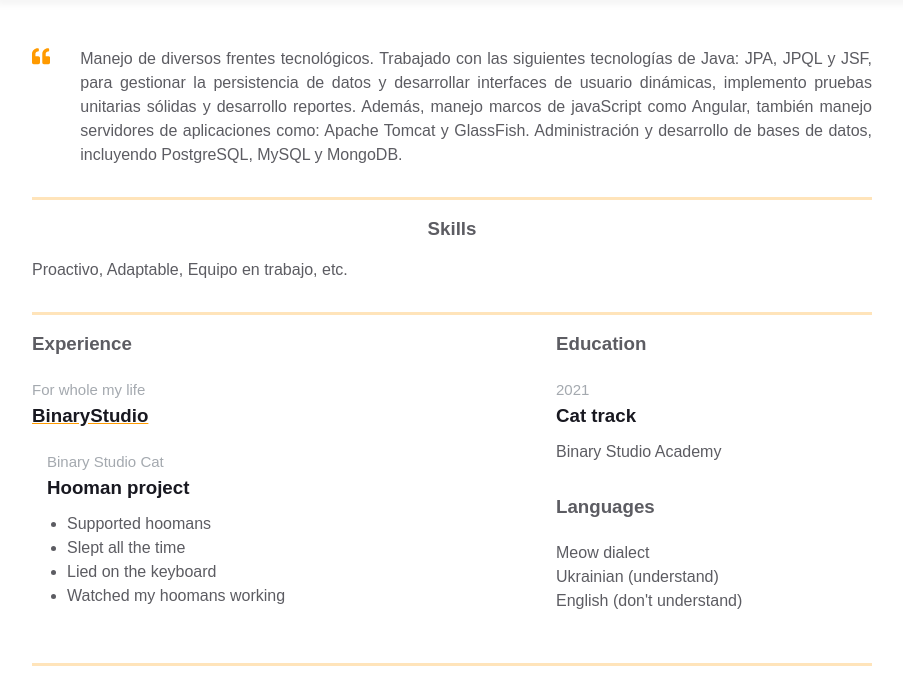
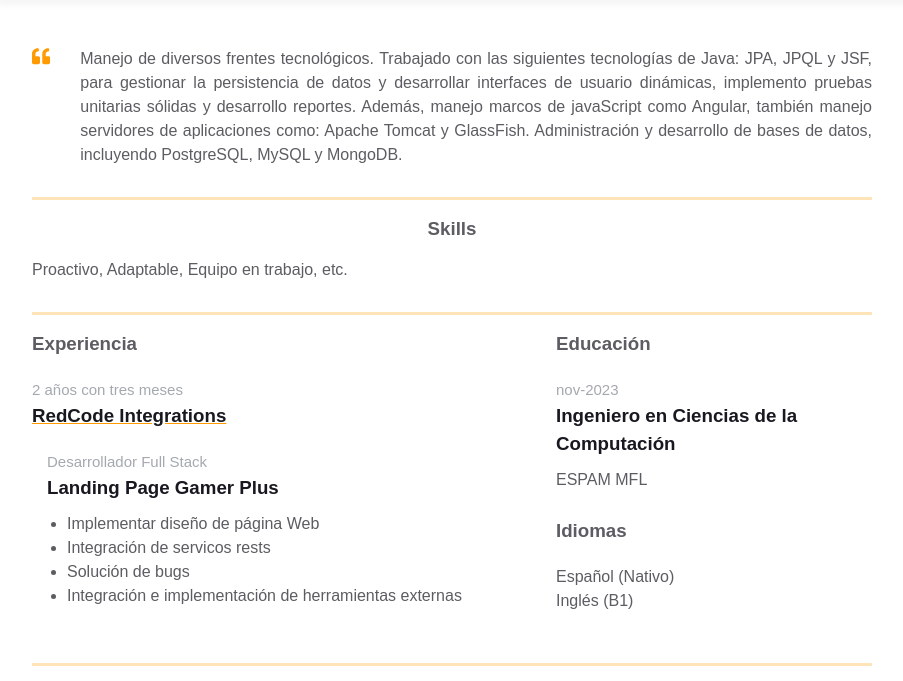
Before and after one commit to D-Loor/homepage, a plain HTML site: page index.html in a window 1280 px wide. Shown: the part 384-1065 px from the top of the page, without its empty margins (188-1091 px from the left). Drawn offline with Linux system fonts and the light colour scheme.

Commit message:
Updates to data

```diff
--- a/index.html
+++ b/index.html
@@ -14,7 +14,7 @@
             <div class="container">
                 <div class="resume__block">
                     <h1 class="contact-info__header">Diego Loor</h1>
-                    <h3 class="contact-info__sub-header">Dev semi senior </h3>
+                    <h3 class="contact-info__sub-header">Dev Semi-Senior </h3>
 
                     <div class="contact_info_container fh">
                         <div class="contact-info__block">
@@ -117,21 +117,21 @@
             <div class="main-info fh">
 
                 <div class="experiences">
-                    <h3 class="experiences__header">Experience</h3>
+                    <h3 class="experiences__header">Experiencia</h3>
                     <div class="experiences__company">
                         <div class="experiences__company-header">
-                            <span class="experiences__company-header-durability">For whole my life</span>
-                            <h3 class="experiences__company-header-name">BinaryStudio</h3>
+                            <span class="experiences__company-header-durability">2 años con tres meses</span>
+                            <h3 class="experiences__company-header-name">RedCode Integrations</h3>
                         </div>
 
                         <div class="experiences__company-project">
-                            <span class="experiences__company-project-role">Binary Studio Cat</span>
-                            <h3 class="experiences__company-project-name">Hooman project</h3>
+                            <span class="experiences__company-project-role">Desarrollador Full Stack</span>
+                            <h3 class="experiences__company-project-name">Landing Page Gamer Plus</h3>
                             <ul class="experiences__company-project-responsibilities">
-                                <li>Supported hoomans</li>
-                                <li>Slept all the time</li>
-                                <li>Lied on the keyboard</li>
-                                <li>Watched my hoomans working</li>
+                                <li>Implementar diseño de página Web</li>
+                                <li>Integración de servicos rests</li>
+                                <li>Solución de bugs</li>
+                                <li>Integración e implementación de herramientas externas</li>
                             </ul>
                         </div>
                     </div>
@@ -141,24 +141,22 @@
                 <div class="additional-info fv">
                     <div class="additional-info fv">
                         <div class="additional-info__education">
-                            <h3 class="additional-info__education-header">Education</h3>
+                            <h3 class="additional-info__education-header">Educación</h3>
                             <div class="additional-info__education-university">
-                                <span class="additional-info__education-university-durability">2021</span>
-                                <h3 class="additional-info__education-university-speciality">Cat track</h3>
-                                <p class="additional-info__education-university-name">Binary Studio Academy</p>
+                                <span class="additional-info__education-university-durability">nov-2023</span>
+                                <h3 class="additional-info__education-university-speciality">Ingeniero en Ciencias de la
+                                    Computación</h3>
+                                <p class="additional-info__education-university-name">ESPAM MFL</p>
                             </div>
                         </div>
 
                         <div class="additional-info__languages">
-                            <h3 class="additional-info__languages-header">Languages</h3>
+                            <h3 class="additional-info__languages-header">Idiomas</h3>
                             <p class="additional-info__languages-item">
-                                Meow dialect
+                                Español (Nativo)
                             </p>
                             <p class="additional-info__languages-item">
-                                Ukrainian (understand)
-                            </p>
-                            <p class="additional-info__languages-item">
-                                English (don't understand)
+                                Inglés (B1)
                             </p>
                         </div>
                     </div>
```
Also changed, not shown: 1 other file.
